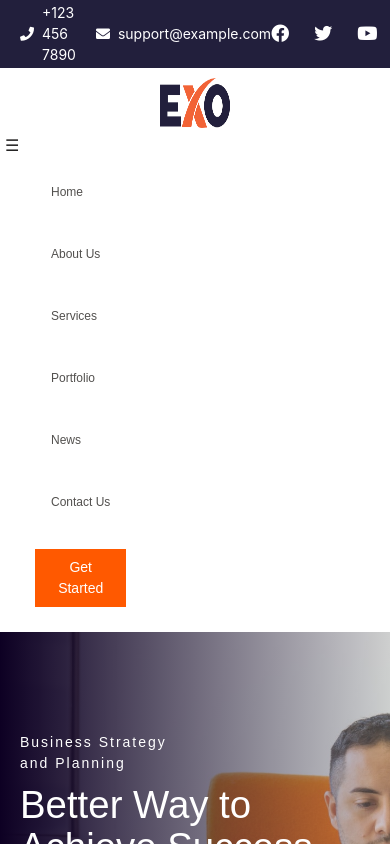
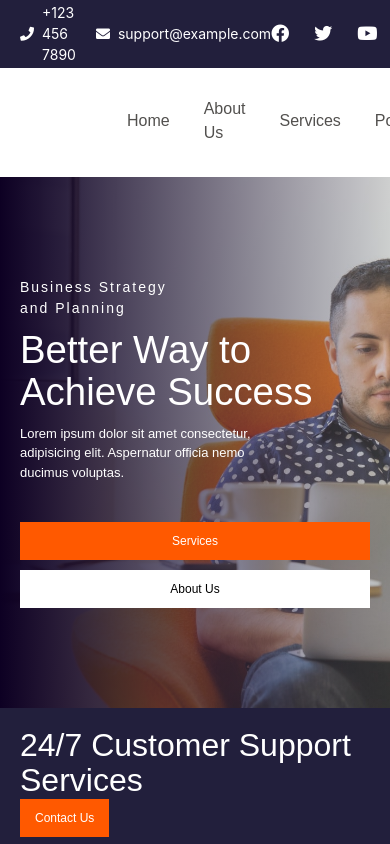
Before and after one commit to Mfonisorobert/Group-2-Website-Cloning, a React (Vite) app: page / in a window 390 px wide. Shown: the top 844 px of the page. Built offline with nearby package versions, Linux system fonts and the light colour scheme.

Commit message:
responsiveness

```diff
--- a/src/components/header/Header.css
+++ b/src/components/header/Header.css
@@ -66,54 +66,8 @@ transition: 0.5s;
     background-color: #001334;
 }
 
-/* Responsive Styles */
-@media (max-width: 768px) {
-    .header {
-        flex-direction: column;
-        height: auto;
-        padding: 10px;
-    }
-
-    .logo img {
-        width: 100px;
-        padding: 5px;
-        margin: 0 auto;
-    }
-
-    .header__ul {
-        flex-direction: column;
-        align-items: flex-start;
-        padding: 10px;
-        gap: 10px;
-        font-size: 14px;
-    }
-
-    .header__ul li {
-        padding: 5px;
-    }
-
-    .srch {
-        margin: 10px 0;
-        padding: 10px 20px;
-        width: 90%;
-    }
+.hamburger {
+    display: none;
+    font-size: 30px;
+    cursor: pointer;
 }
-
-@media (max-width: 480px) {
-    .header {
-        padding: 5px;
-    }
-
-    .logo img {
-        width: 80px;
-    }
-
-    .header__ul {
-        font-size: 12px;
-    }
-
-    .srch {
-        font-size: 14px;
-        padding: 8px 15px;
-    }
-}
```
